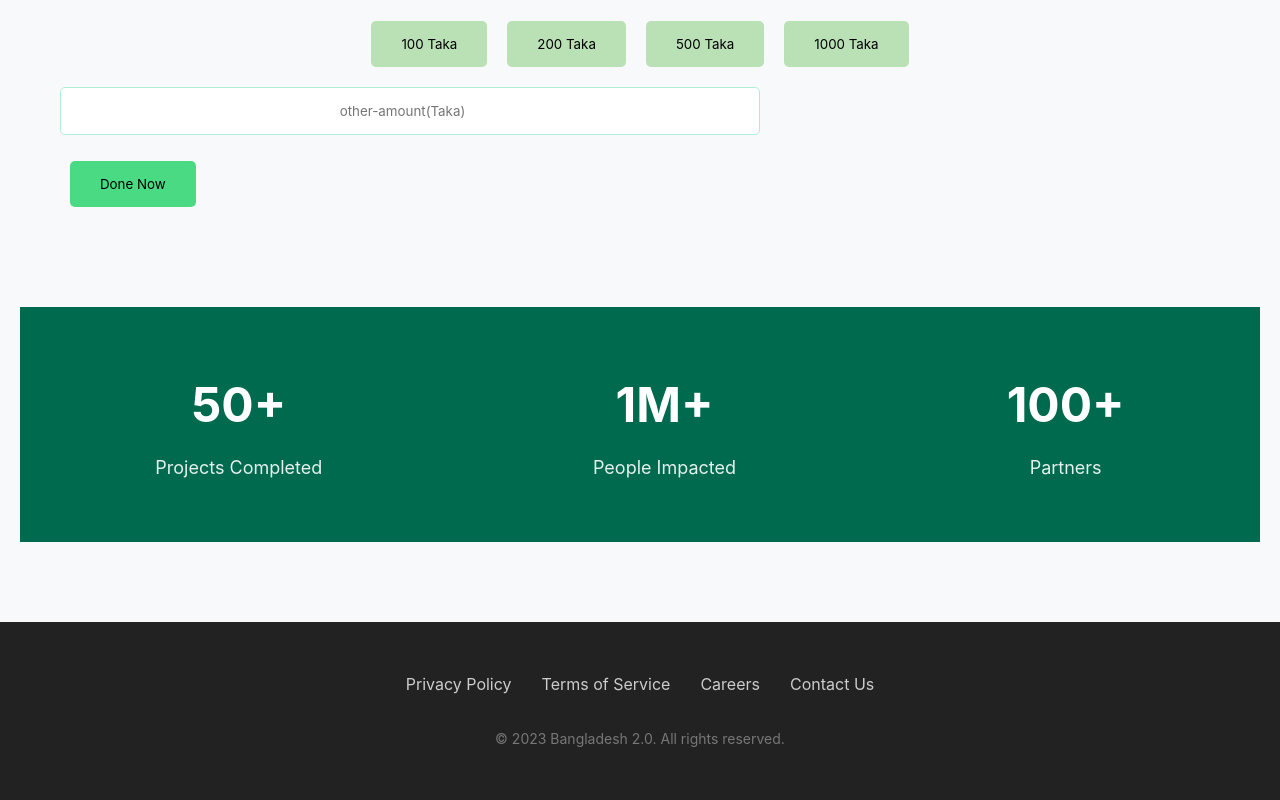
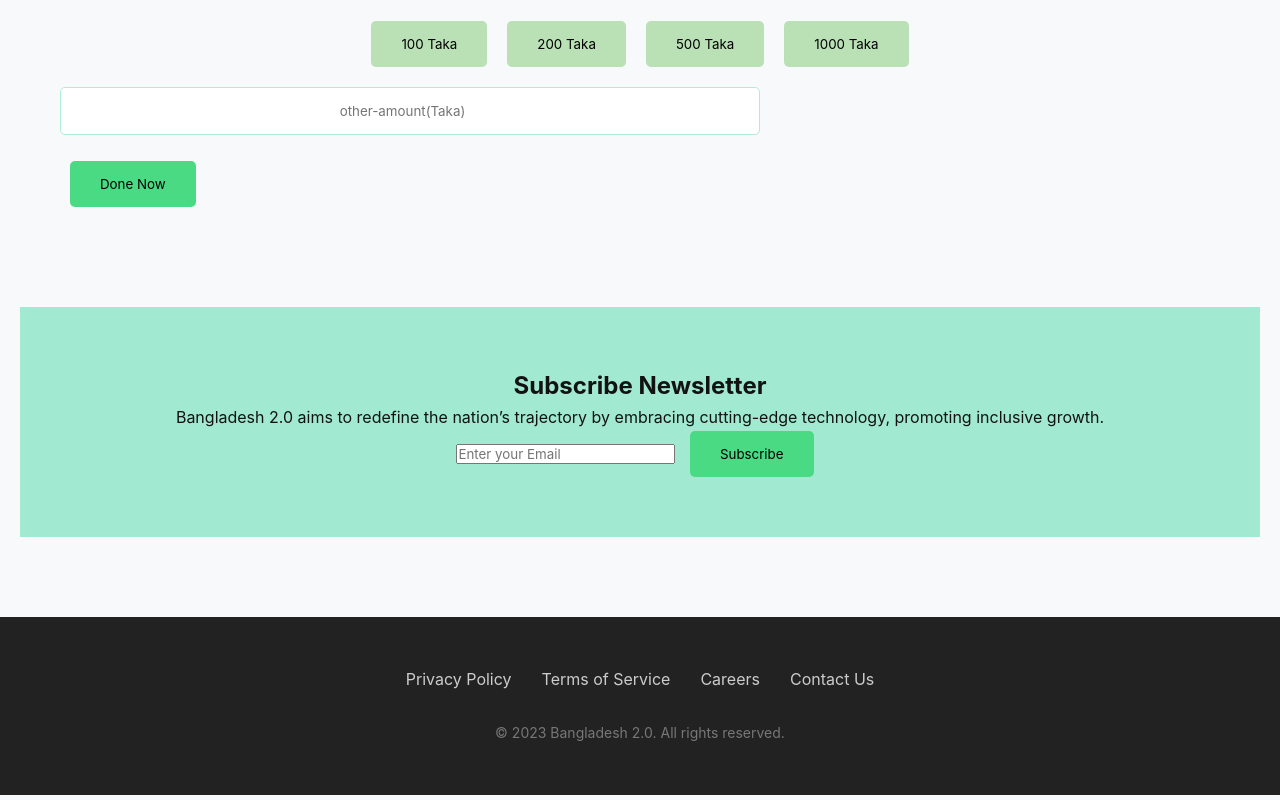
Before and after one commit to sayarasara/assignment-1, a plain HTML site: page index.html in a window 1280 px wide. Shown: the part 2761-3561 px from the top of the page. Drawn offline with Linux system fonts and the light colour scheme.

Commit message:
last add

```diff
--- a/index.html
+++ b/index.html
@@ -126,10 +126,11 @@
         }
 
         .stats {
-            background-color: #006a4e;
-            color: white;
+            background-color: #a1e9d0;
+            color: rgb(19, 18, 18);
             padding: 60px 0;
             margin: 60px 0;
+            text-align: center;
         }
 
         .stats-container {
@@ -495,20 +496,14 @@ vision and challenges in New Bangladesh.</h1>
     </div>
 
         <section class="stats">
+            <h2>Subscribe Newsletter</h2>
             <div class="stats-container">
-                <div class="stat-item">
-                    <h2>50+</h2>
-                    <p>Projects Completed</p>
-                </div>
-                <div class="stat-item">
-                    <h2>1M+</h2>
-                    <p>People Impacted</p>
-                </div>
-                <div class="stat-item">
-                    <h2>100+</h2>
-                    <p>Partners</p>
-                </div>
+
+                <p>Bangladesh 2.0 aims to redefine the nation’s trajectory by embracing cutting-edge technology, promoting inclusive growth.</p>
             </div>
+    <input class=" w-500 p-20
+    "  type="text" placeholder="Enter your Email">
+            <button class="done-button">Subscribe</button>
         </section>
     </div>
 
```
